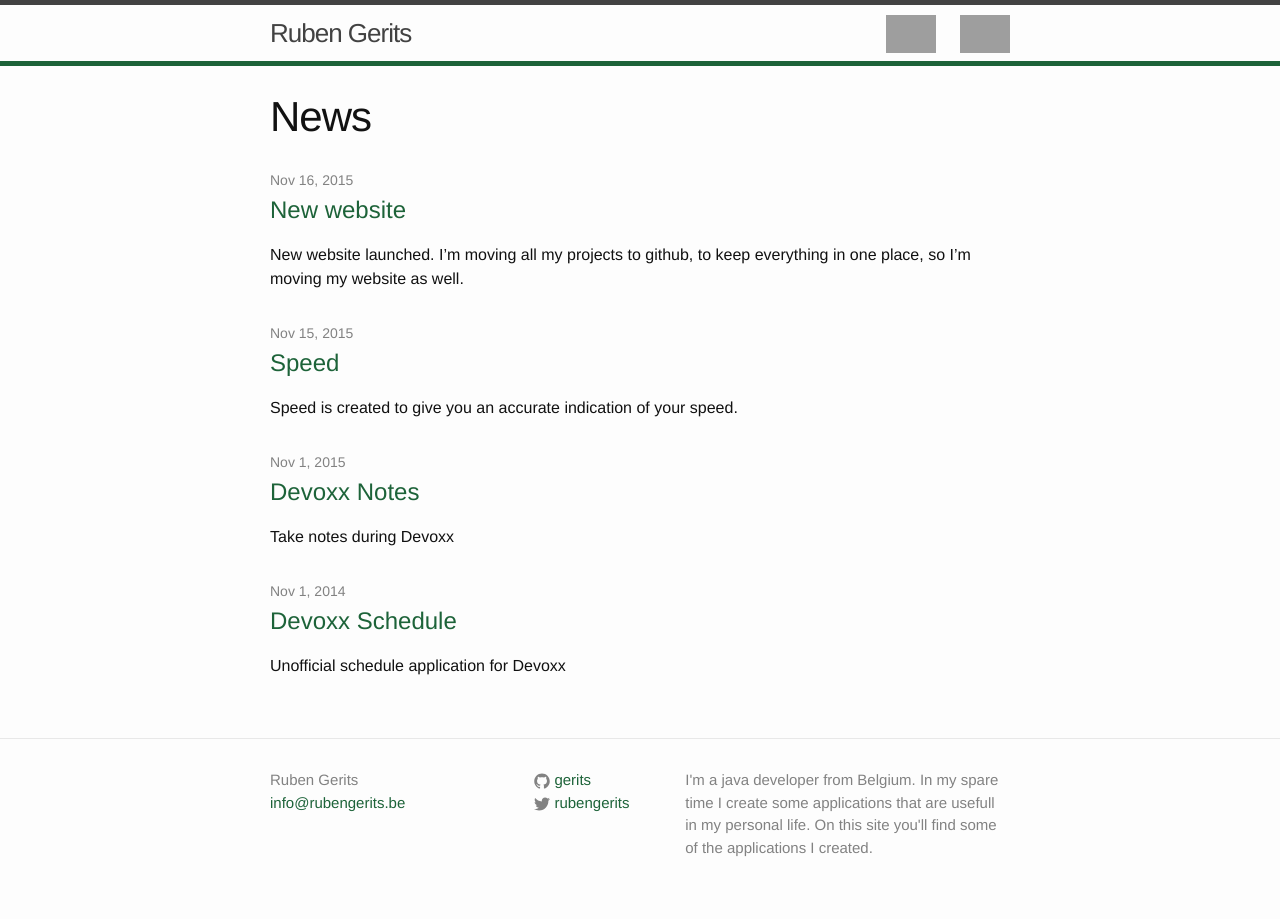
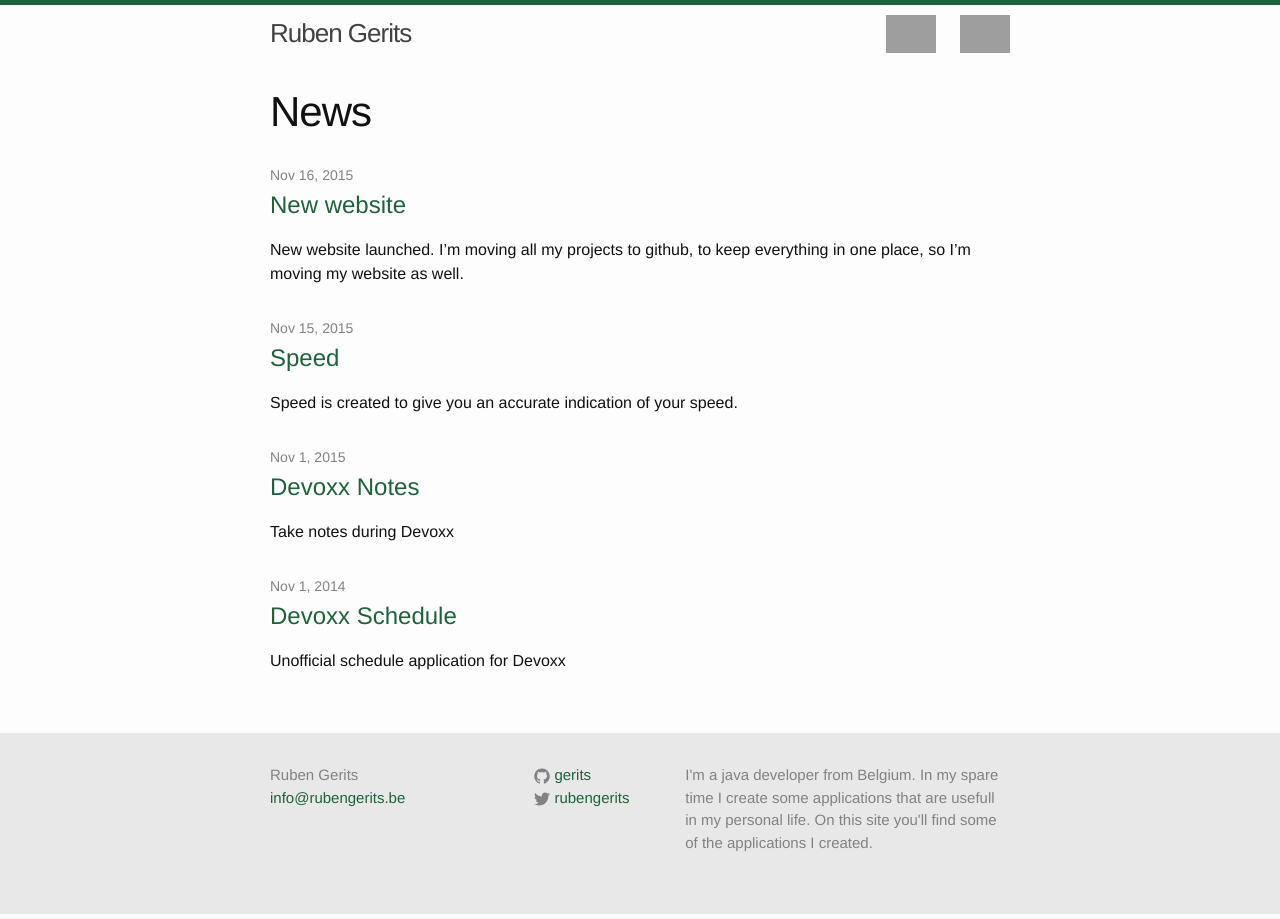
Before and after one commit to gerits/gerits.github.io, a Jekyll site: the page built from index.html, in a window 1280 px wide. Built offline with Jekyll 4.4.1, drawn with Linux system fonts in a browser that asks for light colours; grey boxes are pictures that could not be loaded.

Commit message:
Theme update

```diff
--- a/_sass/_base.scss
+++ b/_sass/_base.scss
@@ -91,10 +91,6 @@ h1, h2, h3, h4, h5, h6 {
 a {
     color: $brand-color;
     text-decoration: none;
-
-    &:visited {
-        color: darken($brand-color, 15%);
-    }
 
     &:hover {
         color: $text-color;
--- a/_sass/_layout.scss
+++ b/_sass/_layout.scss
@@ -2,14 +2,11 @@
  * Site header
  */
 .site-header {
-    border-top: 5px solid $grey-color-dark;
-    border-bottom: 1px solid $grey-color-light;
+    border-top: 5px solid $brand-color;
     min-height: 56px;
 
     // Positioning context for the mobile navigation icon
     position: relative;
-
-    border-bottom: 5px solid $brand-color;
 }
 
 .site-title {
@@ -96,6 +93,7 @@
 .site-footer {
     border-top: 1px solid $grey-color-light;
     padding: $spacing-unit 0;
+    background-color: $grey-color-light;
 }
 
 .footer-heading {
```
Also changed, not shown: 2 other files.
